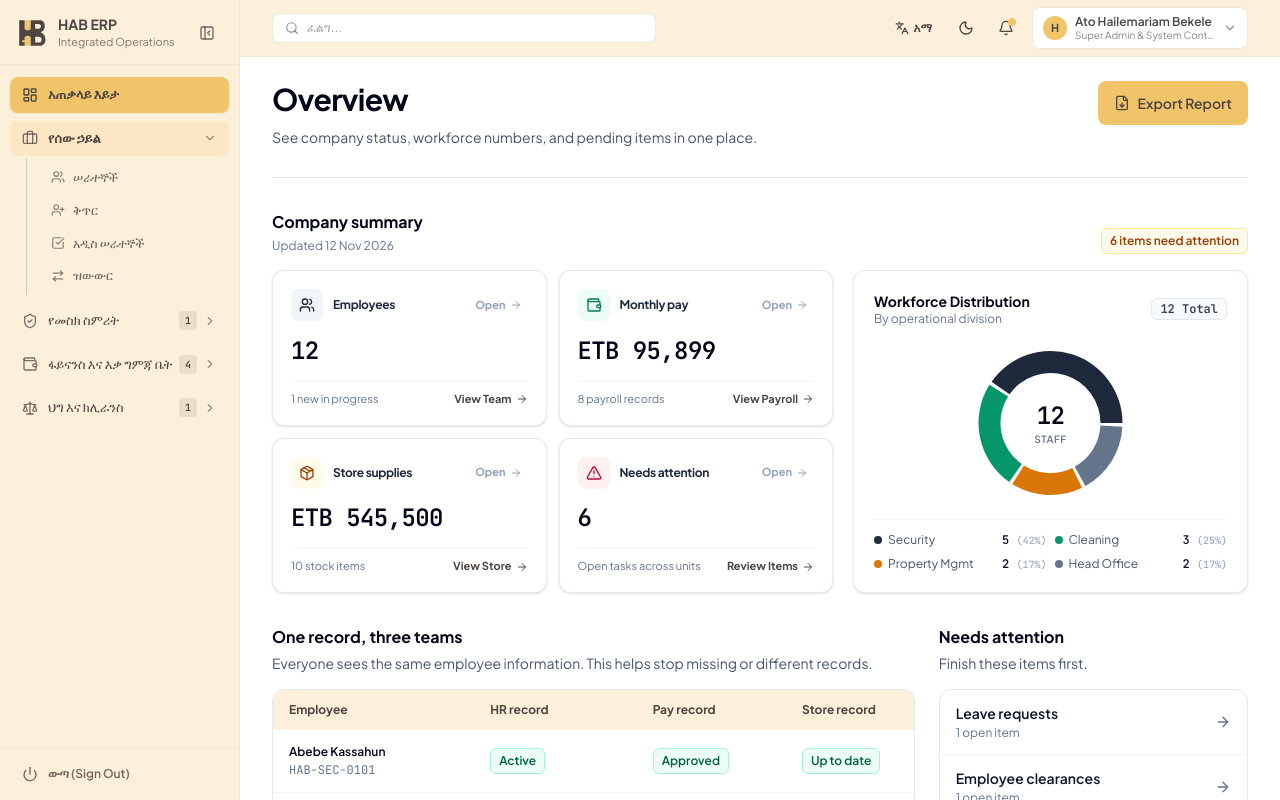
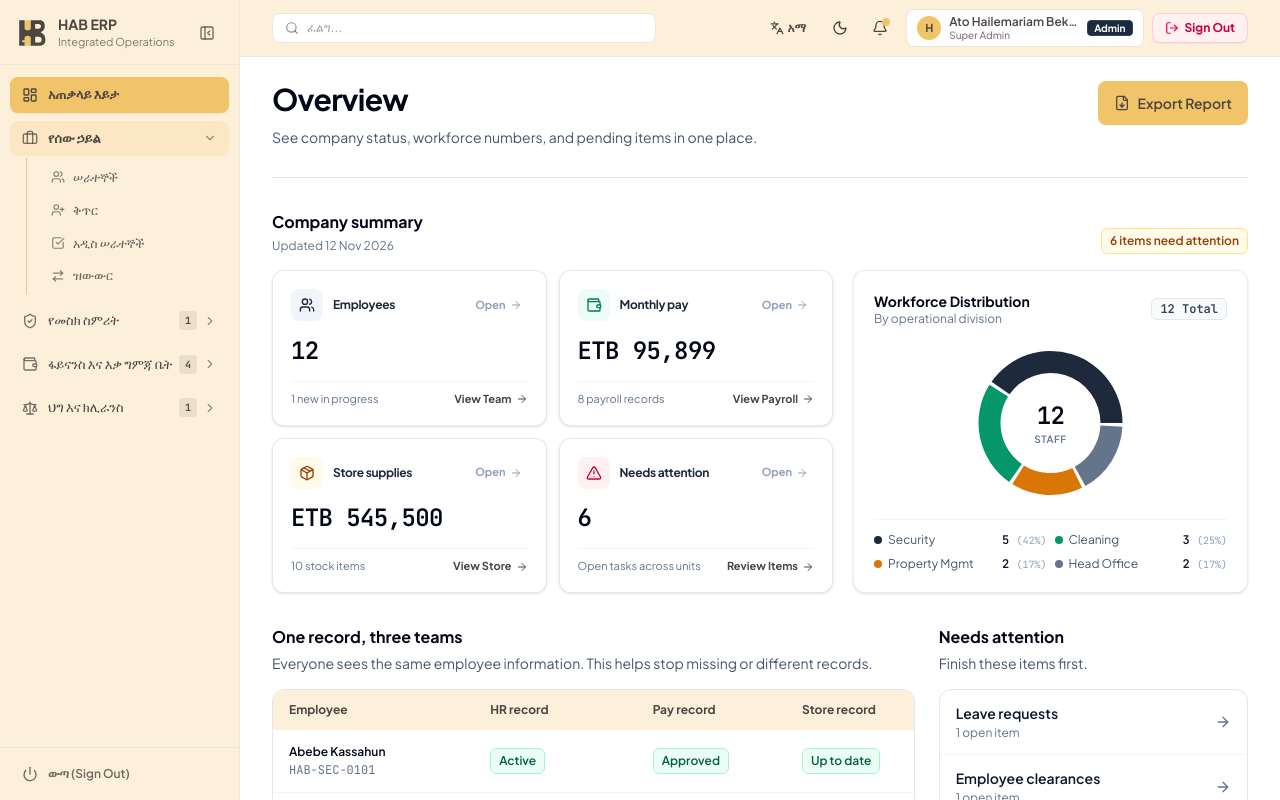
Before and after one commit to adamwondale/HAB, a React (Vite) app: page / in a window 1280 px wide. Both pictures are taken after a click on the button "Sign In". Shown: the top 800 px of the page. Built offline with nearby package versions, Linux system fonts and the light colour scheme.

Commit message:
feat(auth): update TopBar and App for session lifecycle and sign out

```diff
--- a/src/App.tsx
+++ b/src/App.tsx
@@ -6,6 +6,11 @@ import { SimpleWorkspace } from './components/simple-workspace/SimpleWorkspace';
 import { getRoleAllowedTabs } from './utils/roleConfig';
 import { HabMonogramIcon } from './components/HabLogo';
 import { LoginView } from './components/LoginView';
+import {
+  getActiveSession,
+  setActiveSession,
+  accountToManagementPerson
+} from './utils/authStorage';
 import { SystemMasterConfig } from './types/masterConfig';
 import {
   DEFAULT_SYSTEM_MASTER_CONFIG,
@@ -102,9 +107,13 @@ export default function App() {
   const [stockItems, setStockItems] = useState<StockItem[]>(INITIAL_STOCK_ITEMS);
   const [stockTransactions, setStockTransactions] = useState<StockTransaction[]>(INITIAL_STOCK_TRANSACTIONS);
   const [activeUser, setActiveUser] = useState<ManagementPerson>(() => {
+    const saved = getActiveSession();
+    if (saved) return accountToManagementPerson(saved);
     return INITIAL_MANAGEMENT_PERSONS.find(p => p.id === 'mgmt-hr-head') || INITIAL_MANAGEMENT_PERSONS[0];
   });
-  const [isAuthenticated, setIsAuthenticated] = useState<boolean>(false);
+  const [isAuthenticated, setIsAuthenticated] = useState<boolean>(() => {
+    return !!getActiveSession();
+  });
 
   // System Master Setup Configuration State (persisted in localStorage)
   const [masterConfig, setMasterConfig] = useState<SystemMasterConfig>(() => {
@@ -158,7 +167,8 @@ export default function App() {
     setIsAuthenticated(true);
   };
 
-  const handleLogout = () => {
+  const handleSignOut = () => {
+    setActiveSession(null);
     setIsAuthenticated(false);
   };
 
@@ -529,7 +539,7 @@ export default function App() {
         darkMode={darkMode}
         onToggleDarkMode={toggleDarkMode}
         activeUser={activeUser}
-        onLogout={handleLogout}
+        onLogout={handleSignOut}
       />
 
       {/* Main Content Column */}
@@ -551,7 +561,8 @@ export default function App() {
           managementPersons={managementPersons}
           onSelectActiveUser={handleSelectActiveUser}
           onNavigateTab={handleNavigateTab}
-          onLogout={handleLogout}
+          onLogout={handleSignOut}
+          onSignOut={handleSignOut}
           pendingLeaveCount={pendingLeaves}
           activeClearanceCount={activeClearances}
         />
--- a/src/components/TopBar.tsx
+++ b/src/components/TopBar.tsx
@@ -1,18 +1,9 @@
 import React, { useState } from 'react';
 import { useTranslation } from 'react-i18next';
-import {
-  Menu,
-  Moon,
-  Sun,
-  Languages,
-  Search,
-  Bell,
-  Power,
-  ArrowRight,
-  ChevronDown
-} from 'lucide-react';
+import { Menu, Moon, Sun, Languages, Search, Bell, LogOut, ArrowRight } from 'lucide-react';
 import { ServiceType, ManagementPerson } from '../types/hrm';
 import { HabMonogramIcon } from './HabLogo';
+import { getRoleConfig } from '../utils/roleConfig';
 
 interface TopBarProps {
   activeTab: string;
@@ -32,6 +23,7 @@ interface TopBarProps {
   onSelectActiveUser?: (user: ManagementPerson) => void;
   onNavigateTab?: (tabId: string) => void;
   onLogout?: () => void;
+  onSignOut?: () => void;
   pendingLeaveCount?: number;
   activeClearanceCount?: number;
 }
@@ -49,29 +41,27 @@ const QUICK_SEARCH_MODULES = [
   { id: 'transfers', label: 'Transfers', keywords: 'transfer promotion site rotation' },
   { id: 'clearance', label: 'Employee exit', keywords: 'clearance exit termination handover' },
   { id: 'experience', label: 'Work letters', keywords: 'experience certificate testimonial' },
-  { id: 'org', label: 'Teams and roles', keywords: 'organization hierarchy roles settings' },
-  { id: 'master-setup', label: 'Settings', keywords: 'settings tax pension overtime salary grades penalty rules' }
+  { id: 'master-setup', label: 'Settings', keywords: 'settings tax pension overtime salary grades penalty rules credentials' }
 ];
 
 export const TopBar: React.FC<TopBarProps> = ({
   onOpenMobileSidebar,
-  isSidebarCollapsed = false,
-  onToggleSidebarCollapse,
   darkMode,
   onToggleDarkMode,
   activeUser,
-  managementPersons,
-  onSelectActiveUser,
   onNavigateTab,
   onLogout,
+  onSignOut,
   pendingLeaveCount = 0,
   activeClearanceCount = 0
 }) => {
-  const { t, i18n } = useTranslation();
-  const [isRoleMenuOpen, setIsRoleMenuOpen] = useState(false);
+  const { i18n } = useTranslation();
   const [isNotifOpen, setIsNotifOpen] = useState(false);
   const [searchQuery, setSearchQuery] = useState('');
   const [isSearchFocused, setIsSearchFocused] = useState(false);
+
+  const handleSignOut = onSignOut || onLogout;
+  const roleConfig = activeUser ? getRoleConfig(activeUser) : null;
 
   const toggleLanguage = () => {
     const nextLang = i18n.language === 'am' ? 'en' : 'am';
@@ -80,8 +70,7 @@ export const TopBar: React.FC<TopBarProps> = ({
   };
 
   const filteredModules = searchQuery.trim()
-    ? QUICK_SEARCH_MODULES.filter(
-        m =>
+    ? QUICK_SEARCH_MODULES.filter(m =>
         m.label.toLowerCase().includes(searchQuery.toLowerCase()) ||
         m.keywords.toLowerCase().includes(searchQuery.toLowerCase())
       )
@@ -92,8 +81,7 @@ export const TopBar: React.FC<TopBarProps> = ({
   return (
     <header className="bg-[#FCF0DA] dark:bg-[#2C2724] border-b border-[#EFE7D8] dark:border-[#3D3633] sticky top-0 z-30 transition-colors">
       <div className="max-w-7xl mx-auto px-4 sm:px-6 lg:px-8 h-14 flex items-center justify-between gap-4">
-
-        {/* Left: Sidebar Toggle (Mobile & Full-Screen Desktop) + Search Input */}
+        {/* Left: Sidebar Toggle + Quick Search */}
         <div className="flex items-center gap-2.5 flex-1 max-w-sm">
           <button
             type="button"
@@ -144,13 +132,13 @@ export const TopBar: React.FC<TopBarProps> = ({
           </div>
         </div>
 
-        {/* Right: Language, Theme, Notifications & Active Role */}
+        {/* Right: Language, Theme, Notifications & Active Role Badge with Sign Out */}
         <div className="flex items-center gap-2 sm:gap-3 shrink-0">
           <button
             type="button"
             onClick={toggleLanguage}
             className="flex items-center gap-1 px-2 py-1.5 rounded-lg hover:bg-black/5 dark:hover:bg-[#3D3633] text-xs font-semibold text-[#4C4541] dark:text-slate-200 transition-colors cursor-pointer"
-            title={i18n.language === 'am' ? "Switch to English" : "ወደ አማርኛ ቀይር"}
+            title={i18n.language === 'am' ? 'Switch to English' : 'ወደ አማርኛ ቀይር'}
           >
             <Languages className="w-3.5 h-3.5" />
             <span>{i18n.language === 'am' ? 'አማ' : 'EN'}</span>
@@ -160,7 +148,7 @@ export const TopBar: React.FC<TopBarProps> = ({
             <button
               type="button"
               onClick={onToggleDarkMode}
-              title={darkMode ? "Switch to Day Mode" : "Switch to Low-Light Mode"}
+              title={darkMode ? 'Switch to Day Mode' : 'Switch to Low-Light Mode'}
               className="p-1.5 rounded-lg hover:bg-black/5 dark:hover:bg-[#3D3633] text-[#4C4541] dark:text-[#F2C46A] transition-colors cursor-pointer"
               aria-label="Toggle theme"
             >
@@ -178,7 +166,7 @@ export const TopBar: React.FC<TopBarProps> = ({
             >
               <Bell className="w-4 h-4" />
               {totalNotifications > 0 && (
-                <span className="absolute top-1 right-1 w-2 h-2 rounded-full bg-[#F2C46A] dark:bg-[#F2C46A]" />
+                <span className="absolute top-1 right-1 w-2 h-2 rounded-full bg-[#F2C46A]" />
               )}
             </button>
 
@@ -191,10 +179,7 @@ export const TopBar: React.FC<TopBarProps> = ({
                   </div>
                   <button
                     type="button"
-                    onClick={() => {
-                      if (onNavigateTab) onNavigateTab('leave');
-                      setIsNotifOpen(false);
-                    }}
+                    onClick={() => { if (onNavigateTab) onNavigateTab('leave'); setIsNotifOpen(false); }}
                     className="w-full text-left p-2 rounded-md hover:bg-slate-50 dark:hover:bg-slate-800 flex items-center justify-between"
                   >
                     <span className="text-slate-700 dark:text-slate-300">Leave Requests</span>
@@ -202,10 +187,7 @@ export const TopBar: React.FC<TopBarProps> = ({
                   </button>
                   <button
                     type="button"
-                    onClick={() => {
-                      if (onNavigateTab) onNavigateTab('clearance');
-                      setIsNotifOpen(false);
-                    }}
+                    onClick={() => { if (onNavigateTab) onNavigateTab('clearance'); setIsNotifOpen(false); }}
                     className="w-full text-left p-2 rounded-md hover:bg-slate-50 dark:hover:bg-slate-800 flex items-center justify-between"
                   >
                     <span className="text-slate-700 dark:text-slate-300">Exit Clearances</span>
@@ -216,100 +198,40 @@ export const TopBar: React.FC<TopBarProps> = ({
             )}
           </div>
 
-          {/* Role Switcher */}
-          {activeUser && managementPersons && onSelectActiveUser && (
-            <div className="relative">
-              <button
-                type="button"
-                onClick={() => setIsRoleMenuOpen(!isRoleMenuOpen)}
-                className="flex items-center gap-2 px-2.5 py-1.5 rounded-lg bg-white dark:bg-[#1E1B19] border border-[#EFE7D8] dark:border-[#3D3633] hover:border-[#4C4541]/30 transition-colors cursor-pointer text-left"
-                title={`${activeUser.name} — ${activeUser.title}`}
-              >
+          {/* Active User Role Badge & Sign Out Button */}
+          {activeUser && (
+            <div className="flex items-center gap-2">
+              <div className="hidden sm:flex items-center gap-2 px-2.5 py-1 rounded-lg bg-white dark:bg-[#1E1B19] border border-[#EFE7D8] dark:border-[#3D3633]">
                 <div className="w-6 h-6 rounded-full bg-[#F2C46A] text-[#4C4541] flex items-center justify-center font-bold text-[11px] shrink-0">
                   {activeUser.name.split(' ')[1] ? activeUser.name.split(' ')[1][0] : activeUser.name[0]}
                 </div>
-                <div className="hidden md:block min-w-0 max-w-[140px]">
+                <div className="min-w-0 max-w-[130px]">
                   <div className="text-xs font-semibold text-[#4C4541] dark:text-[#F7F4EE] truncate leading-tight">
                     {activeUser.name}
                   </div>
-                  <div className="text-[10px] text-[#4C4541]/65 dark:text-slate-400 truncate leading-tight">
-                    {activeUser.title}
+                  <div className="text-[10px] text-[#4C4541]/70 dark:text-slate-400 truncate leading-tight font-medium">
+                    {roleConfig?.badge || activeUser.roleTitle || activeUser.title}
                   </div>
                 </div>
-                <ChevronDown className="w-3.5 h-3.5 text-[#4C4541]/60 dark:text-slate-400 shrink-0" />
-              </button>
-
-              {isRoleMenuOpen && (
-                <>
-                  <div
-                    className="fixed inset-0 z-40"
-                    onClick={() => setIsRoleMenuOpen(false)}
-                  />
-                  <div className="absolute right-0 mt-1.5 w-72 bg-white dark:bg-slate-900 rounded-lg shadow-lg border border-slate-200 dark:border-slate-800 py-1.5 z-50">
-                    <div className="px-3 py-2 border-b border-slate-100 dark:border-slate-800">
-                      <div className="text-xs font-semibold text-slate-900 dark:text-slate-100">
-                        {t('topbar.switchPersona')}
-                      </div>
-                      <div className="text-[11px] text-slate-500 dark:text-slate-400">
-                        Choose a user
-                      </div>
+                {roleConfig && (
+                  <span className={`text-[10px] font-bold px-1.5 py-0.5 rounded border leading-none ${roleConfig.badgeColor}`}>
+                    {roleConfig.type === 'super_admin' ? 'Admin' : roleConfig.type === 'executive' ? 'CEO' : roleConfig.type === 'hr' ? 'HR' : 'Finance'}
+                  </span>
+                )}
               </div>
 
-                    <div className="max-h-72 overflow-y-auto p-1 space-y-0.5">
-                      {managementPersons.map((p) => {
-                        const isSelected = p.id === activeUser.id;
-                        return (
-                          <button
-                            key={p.id}
-                            type="button"
-                            onClick={() => {
-                              onSelectActiveUser(p);
-                              setIsRoleMenuOpen(false);
-                            }}
-                            className={`w-full flex items-center gap-2.5 p-2 rounded-md text-left text-xs transition-colors cursor-pointer ${
-                              isSelected
-                                ? 'bg-[#FCF0DA] dark:bg-slate-800 text-[#4C4541] dark:text-white font-semibold'
-                                : 'hover:bg-slate-50 dark:hover:bg-slate-800/60 text-slate-700 dark:text-slate-300'
-                            }`}
-                          >
-                            <div className="w-6 h-6 rounded-full bg-[#F2C46A] text-[#4C4541] flex items-center justify-center font-bold text-[11px] shrink-0">
-                              {p.name.split(' ')[1] ? p.name.split(' ')[1][0] : p.name[0]}
-                            </div>
-                            <div className="min-w-0 flex-1">
-                              <div className="truncate text-xs font-semibold text-slate-900 dark:text-slate-100">
-                                {i18n.language === 'am' && p.amharicName ? p.amharicName : p.name}
-                              </div>
-                              <div className="text-[11px] text-slate-500 dark:text-slate-400 truncate">
-                                {p.title}
-                              </div>
-                            </div>
-                          </button>
-                        );
-                      })}
-                    </div>
-
-                    {onLogout && (
-                      <div className="p-1.5 border-t border-slate-100 dark:border-slate-800">
               <button
                 type="button"
-                          onClick={() => {
-                            setIsRoleMenuOpen(false);
-                            onLogout();
-                          }}
-                          className="w-full flex items-center justify-center gap-2 py-1.5 px-3 rounded-md bg-[#F2C46A] hover:bg-[#E5B558] text-[#4C4541] font-semibold text-xs transition-colors cursor-pointer"
+                onClick={handleSignOut}
+                className="flex items-center gap-1.5 px-3 py-1.5 rounded-lg bg-rose-50 hover:bg-rose-100 text-rose-700 dark:bg-rose-950/60 dark:hover:bg-rose-900/60 dark:text-rose-300 border border-rose-200 dark:border-rose-800 text-xs font-bold transition-colors cursor-pointer shadow-2xs"
+                title="Sign Out of active session"
               >
-                          <Power className="w-3.5 h-3.5" />
-                          <span>Sign Out</span>
+                <LogOut className="w-3.5 h-3.5 text-rose-600 dark:text-rose-400 shrink-0" />
+                <span className="font-bold">Sign Out</span>
               </button>
             </div>
           )}
         </div>
-                </>
-              )}
-            </div>
-          )}
-        </div>
-
       </div>
     </header>
   );
```
Lines whose indentation alone changed are shown as unchanged.
